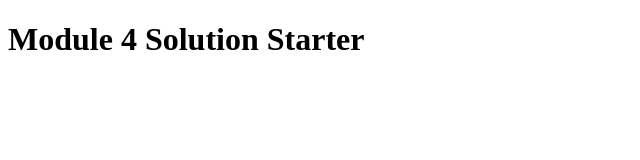
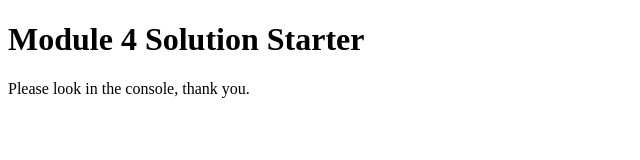
Before and after one commit to GunnTGW/coursera-test, a plain HTML site: page module4-solution/index.html in a window 1280 px wide. Shown: the whole page, without its empty margins (0-640 px from the left). Drawn offline with Linux system fonts and the light colour scheme.

Commit message:
Update index.html

```diff
--- a/module4-solution/index.html
+++ b/module4-solution/index.html
@@ -12,5 +12,6 @@
 </head>
 <body>
   <h1>Module 4 Solution Starter</h1>
+  <p>Please look in the console, thank you.</p>
 </body>
 </html>
```
